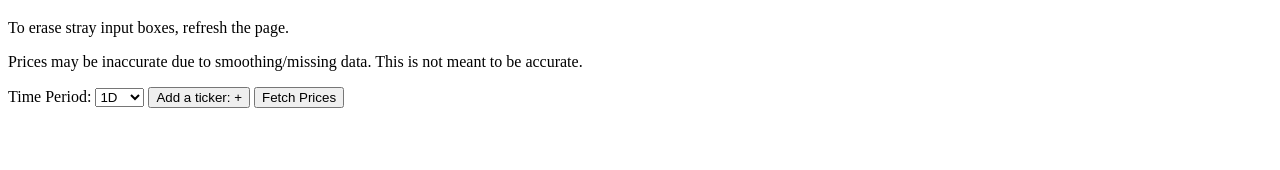
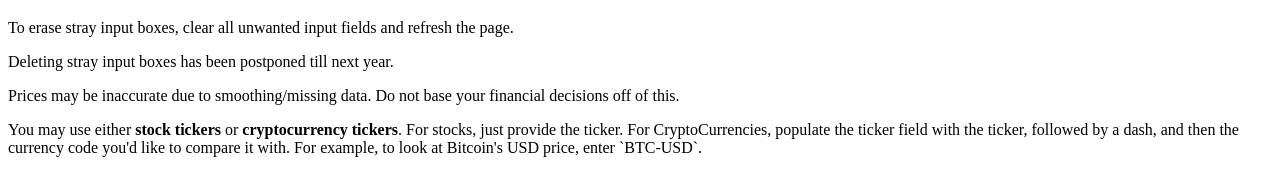
Before and after one commit to Takashiidobe/portfolio-charter, a website built with Vite: page src/index.html in a window 1280 px wide. Shown: the part 61-231 px from the top of the page. Built offline with nearby package versions, Linux system fonts and the light colour scheme.

Commit message:
add instructions to website

```diff
--- a/src/index.html
+++ b/src/index.html
@@ -14,8 +14,12 @@
 <body>
 <h1>Portfolio Value over Time</h1>
 
-<p>To erase stray input boxes, refresh the page.</p>
-<p>Prices may be inaccurate due to smoothing/missing data. This is not meant to be accurate.</p>
+<p>To erase stray input boxes, clear all unwanted input fields and refresh the page.</p>
+<p>Deleting stray input boxes has been postponed till next year.</p>
+<p>Prices may be inaccurate due to smoothing/missing data. Do not base your financial decisions off of this.</p>
+<p>You may use either <b>stock tickers</b> or <b>cryptocurrency tickers</b>. For stocks, just provide the ticker. For CryptoCurrencies, populate the ticker field with the ticker, followed by a dash, and then the currency code you'd like to compare it with.
+For example, to look at Bitcoin's USD price, enter `BTC-USD`.
+</p>
 
 <label for="time">Time Period:</label>
 
```
